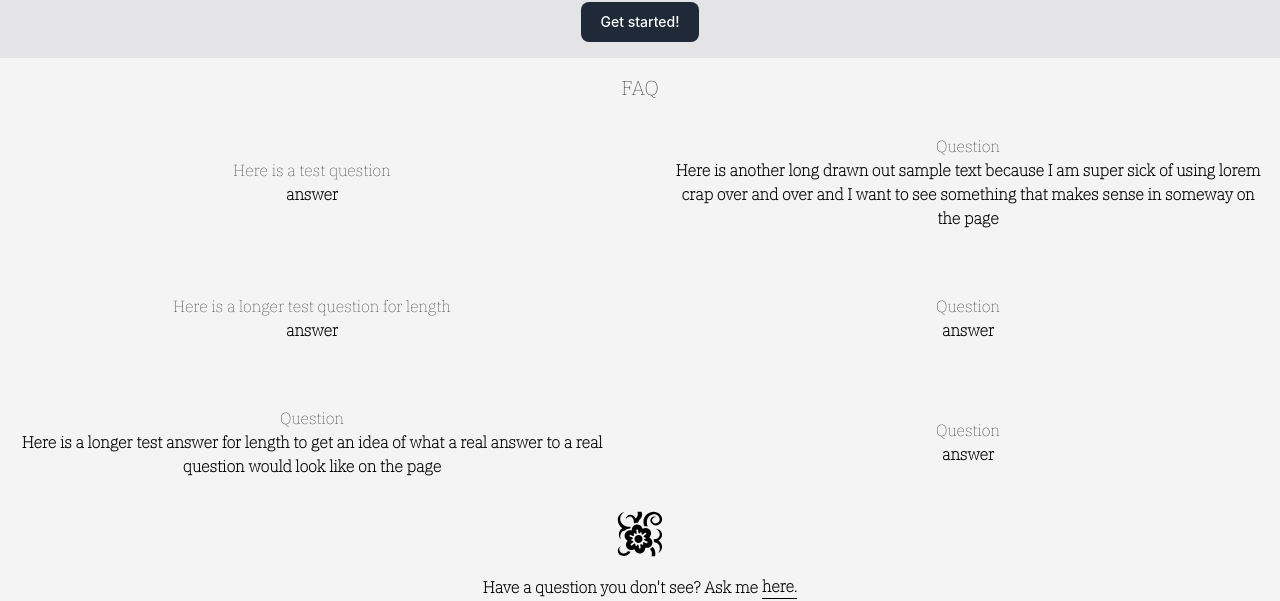
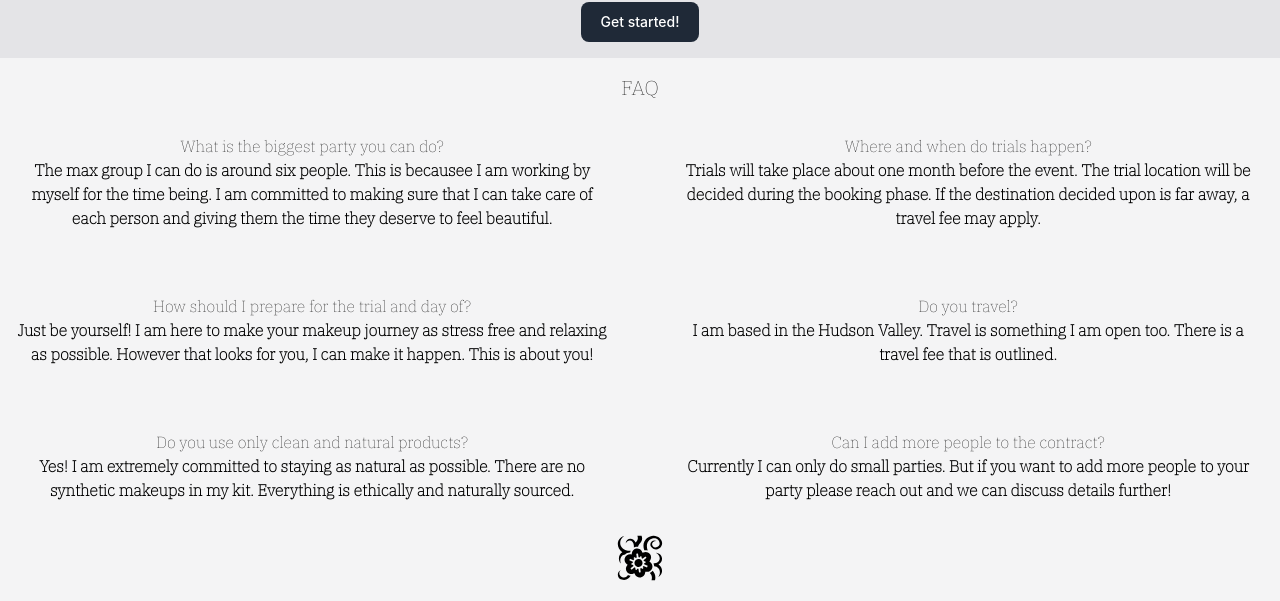
Before and after one commit to ImmanuelCurrah/Hudson-Makeup, a React (Create React App) app in the folder client/: page /bridal in a window 1280 px wide. Shown: the part 1874-2475 px from the top of the page. Built offline with nearby package versions, Linux system fonts and the light colour scheme.

Commit message:
filling out the faq

```diff
--- a/client/src/components/bridal-components/bridal-faq/BridalFAQ.jsx
+++ b/client/src/components/bridal-components/bridal-faq/BridalFAQ.jsx
@@ -9,37 +9,62 @@ export default function BridalFAQ() {
       <div className="flex flex-col items-center justify-center"></div>
       <div className="grid grid-cols-2 gap-16 m-4 phone:flex flex-col items-center">
         <div>
-          <h3 className="font-IBM-Plex-Serif">Here is a test question</h3>
-          <p className="font-IBM-Plex-Serif font-semibold">answer</p>
-        </div>
-        <div>
-          <h3 className="font-IBM-Plex-Serif">Question</h3>
+          <h3 className="font-IBM-Plex-Serif">
+            What is the biggest party you can do?
+          </h3>
           <p className="font-IBM-Plex-Serif font-semibold">
-            Here is another long drawn out sample text because I am super sick
-            of using lorem crap over and over and I want to see something that
-            makes sense in someway on the page
+            The max group I can do is around six people. This is becausee I am
+            working by myself for the time being. I am committed to making sure
+            that I can take care of each person and giving them the time they
+            deserve to feel beautiful.
           </p>
         </div>
         <div>
           <h3 className="font-IBM-Plex-Serif">
-            Here is a longer test question for length
+            Where and when do trials happen?
           </h3>
-          <p className="font-IBM-Plex-Serif font-semibold">answer</p>
-        </div>
-        <div>
-          <h3 className="font-IBM-Plex-Serif">Question</h3>
-          <p className="font-IBM-Plex-Serif font-semibold">answer</p>
-        </div>
-        <div>
-          <h3 className="font-IBM-Plex-Serif">Question</h3>
           <p className="font-IBM-Plex-Serif font-semibold">
-            Here is a longer test answer for length to get an idea of what a
-            real answer to a real question would look like on the page
+            Trials will take place about one month before the event. The trial
+            location will be decided during the booking phase. If the
+            destination decided upon is far away, a travel fee may apply.
           </p>
         </div>
         <div>
-          <h3 className="font-IBM-Plex-Serif">Question</h3>
-          <p className="font-IBM-Plex-Serif font-semibold">answer</p>
+          <h3 className="font-IBM-Plex-Serif">
+            How should I prepare for the trial and day of?
+          </h3>
+          <p className="font-IBM-Plex-Serif font-semibold">
+            Just be yourself! I am here to make your makeup journey as stress
+            free and relaxing as possible. However that looks for you, I can
+            make it happen. This is about you!
+          </p>
+        </div>
+        <div>
+          <h3 className="font-IBM-Plex-Serif">Do you travel?</h3>
+          <p className="font-IBM-Plex-Serif font-semibold">
+            I am based in the Hudson Valley. Travel is something I am open too.
+            There is a travel fee that is outlined.
+          </p>
+        </div>
+        <div>
+          <h3 className="font-IBM-Plex-Serif">
+            Do you use only clean and natural products?
+          </h3>
+          <p className="font-IBM-Plex-Serif font-semibold">
+            Yes! I am extremely committed to staying as natural as possible.
+            There are no synthetic makeups in my kit. Everything is ethically
+            and naturally sourced.
+          </p>
+        </div>
+        <div>
+          <h3 className="font-IBM-Plex-Serif">
+            Can I add more people to the contract?
+          </h3>
+          <p className="font-IBM-Plex-Serif font-semibold">
+            Currently I can only do small parties. But if you want to add more
+            people to your party please reach out and we can discuss details
+            further!
+          </p>
         </div>
       </div>
       <div className="flex flex-col items-center justify-center">
```
